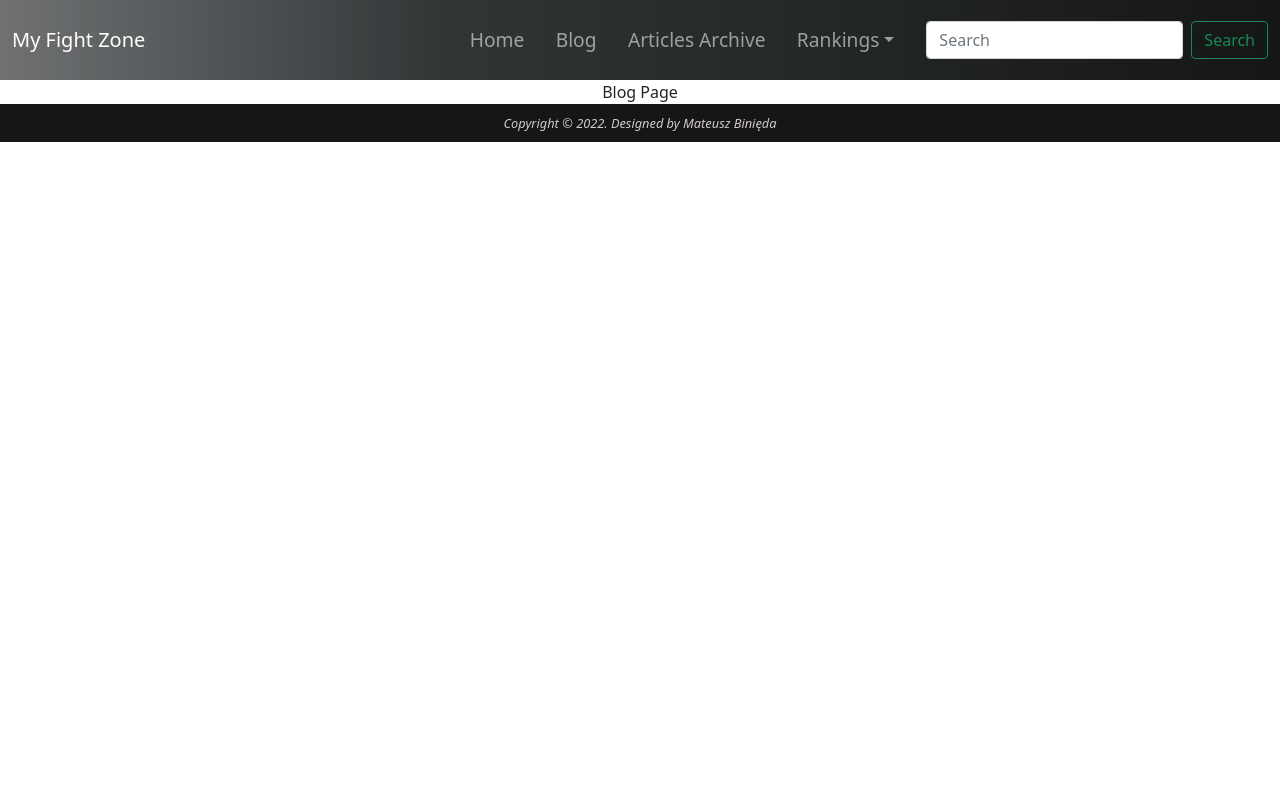
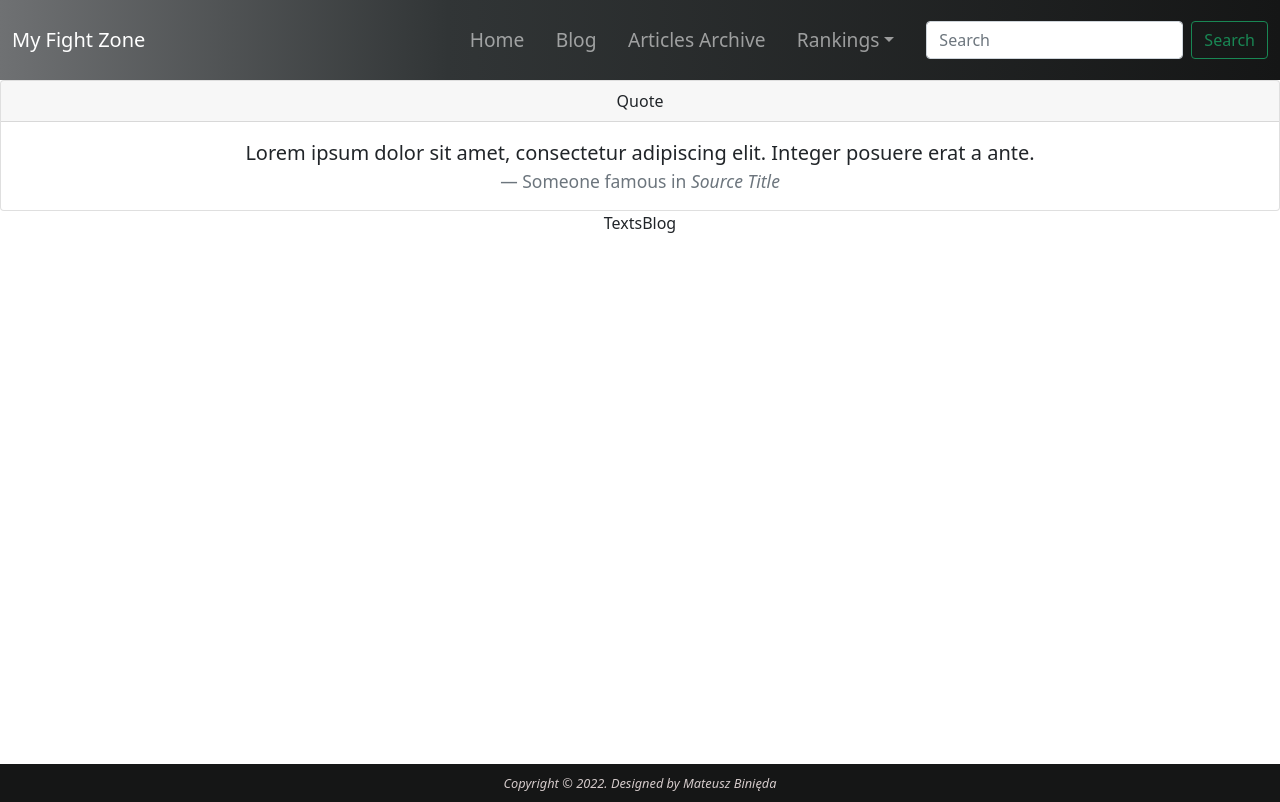
Before and after one commit to Arssin/My-Fight-Zone, a React (Create React App) app: page /blog in a window 1280 px wide. Built offline with nearby package versions, Linux system fonts and the light colour scheme.

Commit message:
Features: add components for blog

```diff
--- a/src/components/Blog/Blog.scss
+++ b/src/components/Blog/Blog.scss
@@ -0,0 +1,3 @@
+.body {
+    min-height: 85.5vh;
+}
--- a/src/components/Blog/Blog.tsx
+++ b/src/components/Blog/Blog.tsx
@@ -1,3 +1,12 @@
+import { TextsBlog } from './Texts/TextsBlog'
+import { HeaderBlog } from './Header/HeaderBlog'
+import './Blog.scss'
+
 export function Blog() {
-    return <div>Blog Page</div>
+    return (
+        <div className="body">
+            <HeaderBlog />
+            <TextsBlog />
+        </div>
+    )
 }
--- /dev/null
+++ b/src/components/Blog/Header/HeaderBlog.tsx
@@ -0,0 +1,23 @@
+import Card from 'react-bootstrap/Card'
+import './HeaderBlog.scss'
+
+export function HeaderBlog() {
+    return (
+        <Card>
+            <Card.Header>Quote</Card.Header>
+            <Card.Body>
+                <blockquote className="blockquote mb-0">
+                    <p>
+                        {' '}
+                        Lorem ipsum dolor sit amet, consectetur adipiscing elit.
+                        Integer posuere erat a ante.{' '}
+                    </p>
+                    <footer className="blockquote-footer">
+                        Someone famous in{' '}
+                        <cite title="Source Title">Source Title</cite>
+                    </footer>
+                </blockquote>
+            </Card.Body>
+        </Card>
+    )
+}
--- /dev/null
+++ b/src/components/Blog/Texts/TextsBlog.tsx
@@ -0,0 +1,5 @@
+import './TextsBlog.scss'
+
+export function TextsBlog() {
+    return <div>TextsBlog</div>
+}
```
Also changed, not shown: src/components/Blog/Header/HeaderBlog.scss (added), src/components/Blog/Texts/TextsBlog.scss (added).
